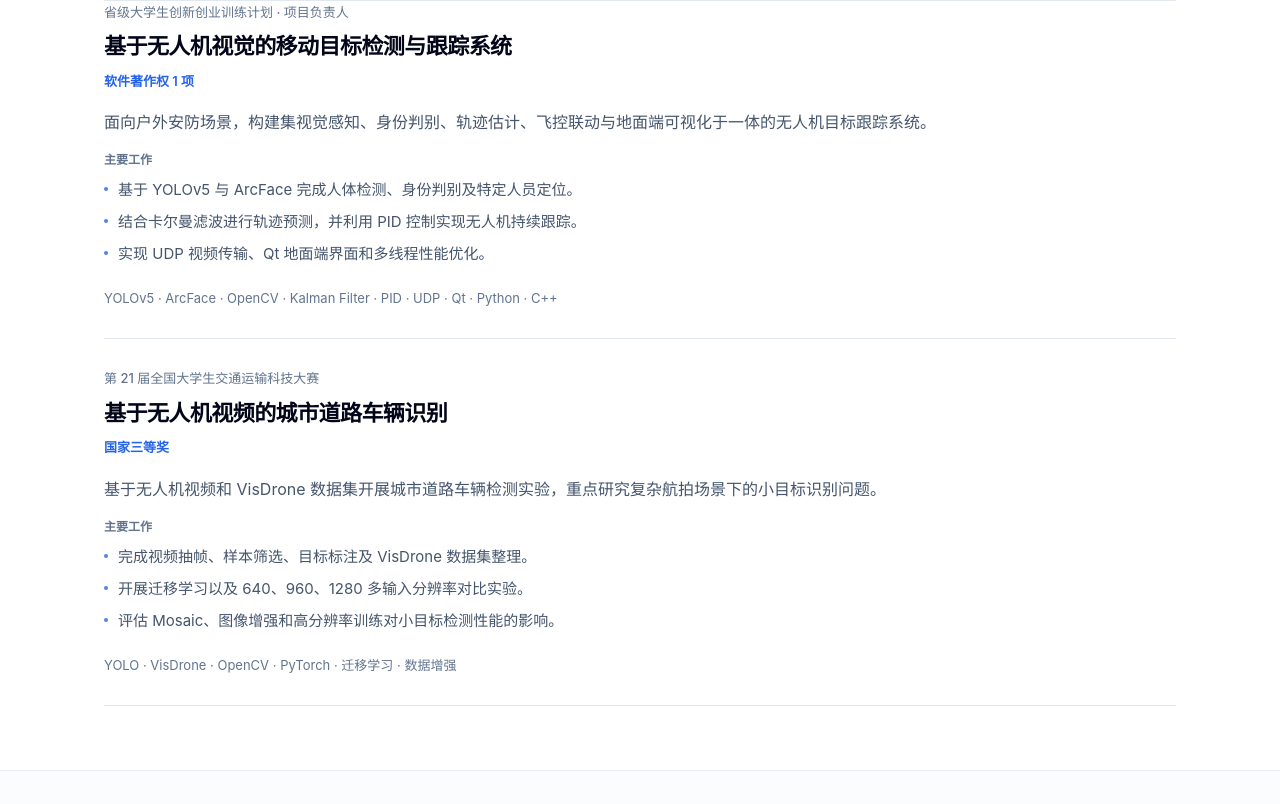
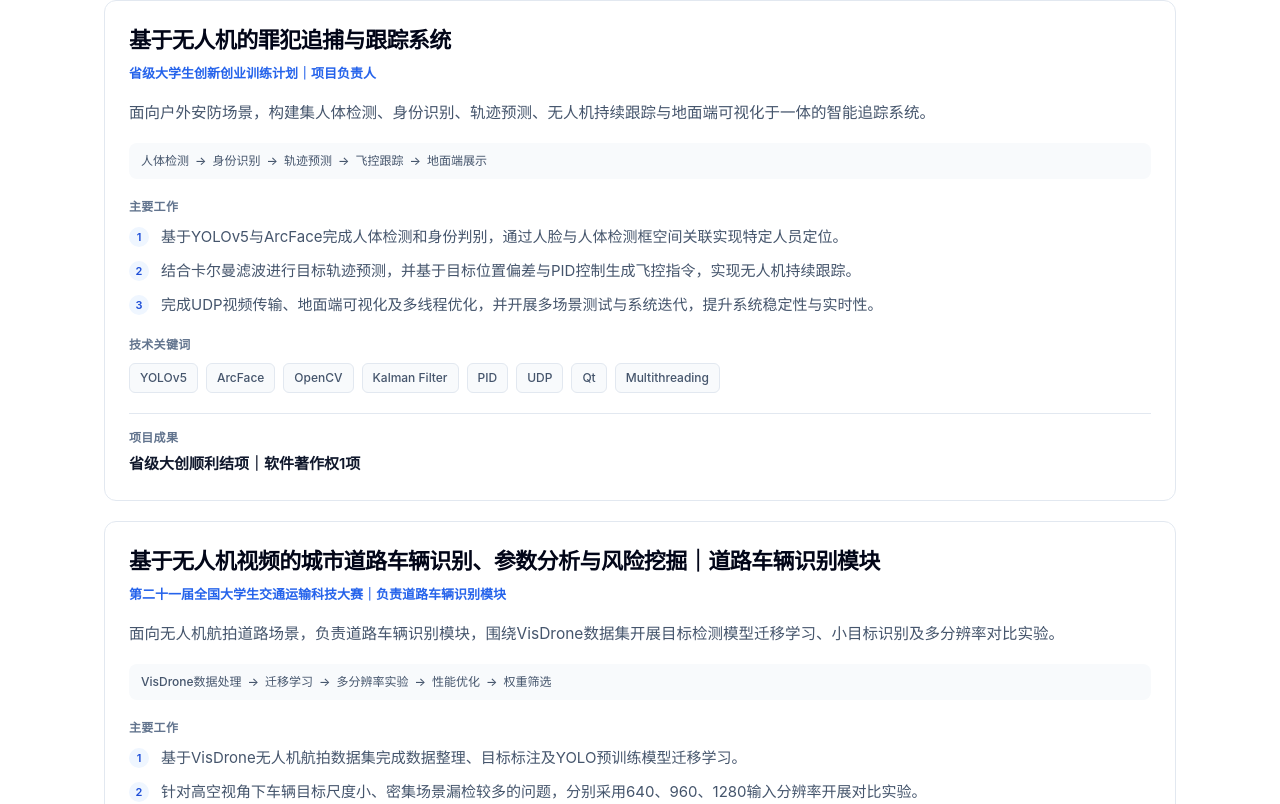
Before and after one commit to RenLeikang/RenLeikang.github.io, a React (Vite) app: page / in a window 1280 px wide. Shown: the part 1836-2640 px from the top of the page. Built offline with nearby package versions, Linux system fonts and the light colour scheme.

Commit message:
精简主页内容并重构项目展示

```diff
--- a/src/components/Projects.tsx
+++ b/src/components/Projects.tsx
@@ -1,25 +1,41 @@
-import { useState } from "react";
 import type { Project } from "../data/projects";
 import { projects } from "../data/projects";
-import ProjectMedia from "./ProjectMedia";
 import Section from "./Section";
 
 function ProjectEntry({ project }: { project: Project }) {
-  const [hasMedia, setHasMedia] = useState(Boolean(project.image));
+  return (
+    <article className="overflow-hidden rounded-xl border border-slate-200 bg-white p-5 sm:p-6 dark:border-slate-800 dark:bg-slate-950/40">
+      <h3 className="break-words text-xl font-semibold leading-snug tracking-tight text-slate-950 [overflow-wrap:anywhere] sm:text-[22px] dark:text-white">{project.title}</h3>
+      <p className="mt-2 text-[13px] font-semibold leading-5 text-academic-600 dark:text-blue-400">{project.subtitle}</p>
+      <p className="mt-4 text-[15px] leading-7 text-slate-600 sm:text-[15.5px] dark:text-slate-400">{project.description}</p>
 
-  return (
-    <article className={`grid gap-6 border-t border-slate-200 py-7 first:pt-0 last:border-b dark:border-slate-800 ${hasMedia ? "lg:grid-cols-[0.7fr_1.3fr] lg:items-start" : ""}`}>
-      {hasMedia && <ProjectMedia project={project} onUnavailable={() => setHasMedia(false)} />}
-      <div>
-        <p className="text-[13px] font-medium text-slate-500 dark:text-slate-400">{project.subtitle}</p>
-        <h3 className="mt-2 text-xl font-semibold leading-snug tracking-tight text-slate-950 sm:text-[22px] dark:text-white">{project.title}</h3>
-        {project.highlights && <p className="mt-2 text-[13px] font-semibold text-academic-600 dark:text-blue-400">{project.highlights.join(" · ")}</p>}
-        <p className="mt-4 text-[15.5px] leading-7 text-slate-600 sm:text-base dark:text-slate-400">{project.description}</p>
-        <p className="mt-4 text-xs font-semibold text-slate-500 dark:text-slate-400">主要工作</p>
-        <ul className="mt-2.5 space-y-2">
-          {project.contributions.map((item) => <li key={item} className="flex gap-2.5 text-[14.5px] leading-6 text-slate-600 sm:text-[15px] dark:text-slate-400"><span className="mt-[9px] size-1 shrink-0 rounded-full bg-academic-600/80 dark:bg-blue-400" /><span>{item}</span></li>)}
-        </ul>
-        <p className="mt-5 text-[13px] leading-6 text-slate-500 dark:text-slate-400">{project.tech.join(" · ")}</p>
+      <div aria-label="技术路线" className="mt-4 flex flex-wrap items-center gap-x-1.5 gap-y-2 rounded-lg bg-slate-50 px-3 py-2.5 dark:bg-slate-900/70">
+        {project.pipeline.map((step, index) => (
+          <span key={step} className="inline-flex items-center gap-1.5 whitespace-nowrap text-xs font-medium text-slate-600 dark:text-slate-300">
+            <span>{step}</span>
+            {index < project.pipeline.length - 1 && <span aria-hidden="true" className="text-academic-500 dark:text-blue-400">→</span>}
+          </span>
+        ))}
+      </div>
+
+      <h4 className="mt-5 text-xs font-semibold tracking-wide text-slate-500 dark:text-slate-400">主要工作</h4>
+      <ol className="mt-2.5 space-y-2.5">
+        {project.contributions.map((item, index) => (
+          <li key={item} className="flex gap-3 text-[14.5px] leading-6 text-slate-600 sm:text-[15px] dark:text-slate-400">
+            <span className="mt-0.5 flex size-5 shrink-0 items-center justify-center rounded-full bg-academic-50 text-[11px] font-semibold text-academic-700 dark:bg-blue-950/60 dark:text-blue-300">{index + 1}</span>
+            <span>{item}</span>
+          </li>
+        ))}
+      </ol>
+
+      <h4 className="mt-5 text-xs font-semibold tracking-wide text-slate-500 dark:text-slate-400">技术关键词</h4>
+      <div className="mt-2.5 flex flex-wrap gap-2">
+        {project.tech.map((item) => <span key={item} className="rounded-md border border-slate-200 bg-slate-50 px-2.5 py-1 text-xs font-medium leading-5 text-slate-600 dark:border-slate-700 dark:bg-slate-900 dark:text-slate-300">{item}</span>)}
+      </div>
+
+      <div className="mt-5 border-t border-slate-200 pt-4 dark:border-slate-800">
+        <h4 className="text-xs font-semibold tracking-wide text-slate-500 dark:text-slate-400">项目成果</h4>
+        <p className="mt-1.5 text-[14.5px] font-semibold leading-6 text-slate-900 sm:text-[15px] dark:text-white">{project.outcome}</p>
       </div>
     </article>
   );
@@ -28,7 +44,7 @@ function ProjectEntry({ project }: { project: Project }) {
 export default function Projects() {
   return (
     <Section id="projects" eyebrow="Projects" title="项目经历">
-      <div className="section-content">
+      <div className="section-content space-y-5">
         {projects.map((project) => <ProjectEntry key={project.title} project={project} />)}
       </div>
     </Section>
--- a/src/data/projects.ts
+++ b/src/data/projects.ts
@@ -4,28 +4,39 @@ export type Project = {
   subtitle: string;
   description: string;
   contributions: string[];
+  pipeline: string[];
   tech: string[];
-  highlights?: string[];
+  outcome: string;
   image?: string;
 };
 
 export const projects: Project[] = [
   {
     id: "uav",
-    title: "基于无人机视觉的移动目标检测与跟踪系统",
-    subtitle: "省级大学生创新创业训练计划 · 项目负责人",
-    description: "面向户外安防场景，构建集视觉感知、身份判别、轨迹估计、飞控联动与地面端可视化于一体的无人机目标跟踪系统。",
-    contributions: ["基于 YOLOv5 与 ArcFace 完成人体检测、身份判别及特定人员定位。", "结合卡尔曼滤波进行轨迹预测，并利用 PID 控制实现无人机持续跟踪。", "实现 UDP 视频传输、Qt 地面端界面和多线程性能优化。"],
-    tech: ["YOLOv5", "ArcFace", "OpenCV", "Kalman Filter", "PID", "UDP", "Qt", "Python", "C++"],
-    highlights: ["软件著作权 1 项"],
+    title: "基于无人机的罪犯追捕与跟踪系统",
+    subtitle: "省级大学生创新创业训练计划｜项目负责人",
+    description: "面向户外安防场景，构建集人体检测、身份识别、轨迹预测、无人机持续跟踪与地面端可视化于一体的智能追踪系统。",
+    contributions: [
+      "基于YOLOv5与ArcFace完成人体检测和身份判别，通过人脸与人体检测框空间关联实现特定人员定位。",
+      "结合卡尔曼滤波进行目标轨迹预测，并基于目标位置偏差与PID控制生成飞控指令，实现无人机持续跟踪。",
+      "完成UDP视频传输、地面端可视化及多线程优化，并开展多场景测试与系统迭代，提升系统稳定性与实时性。",
+    ],
+    pipeline: ["人体检测", "身份识别", "轨迹预测", "飞控跟踪", "地面端展示"],
+    tech: ["YOLOv5", "ArcFace", "OpenCV", "Kalman Filter", "PID", "UDP", "Qt", "Multithreading"],
+    outcome: "省级大创顺利结项｜软件著作权1项",
   },
   {
     id: "vehicle",
-    title: "基于无人机视频的城市道路车辆识别",
-    subtitle: "第 21 届全国大学生交通运输科技大赛",
-    description: "基于无人机视频和 VisDrone 数据集开展城市道路车辆检测实验，重点研究复杂航拍场景下的小目标识别问题。",
-    contributions: ["完成视频抽帧、样本筛选、目标标注及 VisDrone 数据集整理。", "开展迁移学习以及 640、960、1280 多输入分辨率对比实验。", "评估 Mosaic、图像增强和高分辨率训练对小目标检测性能的影响。"],
-    tech: ["YOLO", "VisDrone", "OpenCV", "PyTorch", "迁移学习", "数据增强"],
-    highlights: ["国家三等奖"],
+    title: "基于无人机视频的城市道路车辆识别、参数分析与风险挖掘｜道路车辆识别模块",
+    subtitle: "第二十一届全国大学生交通运输科技大赛｜负责道路车辆识别模块",
+    description: "面向无人机航拍道路场景，负责道路车辆识别模块，围绕VisDrone数据集开展目标检测模型迁移学习、小目标识别及多分辨率对比实验。",
+    contributions: [
+      "基于VisDrone无人机航拍数据集完成数据整理、目标标注及YOLO预训练模型迁移学习。",
+      "针对高空视角下车辆目标尺度小、密集场景漏检较多的问题，分别采用640、960、1280输入分辨率开展对比实验。",
+      "结合Mosaic数据增强与图像去雾优化检测效果，完成模型验证、性能评估及最优权重筛选。",
+    ],
+    pipeline: ["VisDrone数据处理", "迁移学习", "多分辨率实验", "性能优化", "权重筛选"],
+    tech: ["VisDrone", "数据处理", "迁移学习", "小目标检测", "多分辨率对比实验", "Mosaic", "图像去雾", "性能优化"],
+    outcome: "第二十一届全国大学生交通运输科技大赛国家三等奖",
   },
 ];
```
